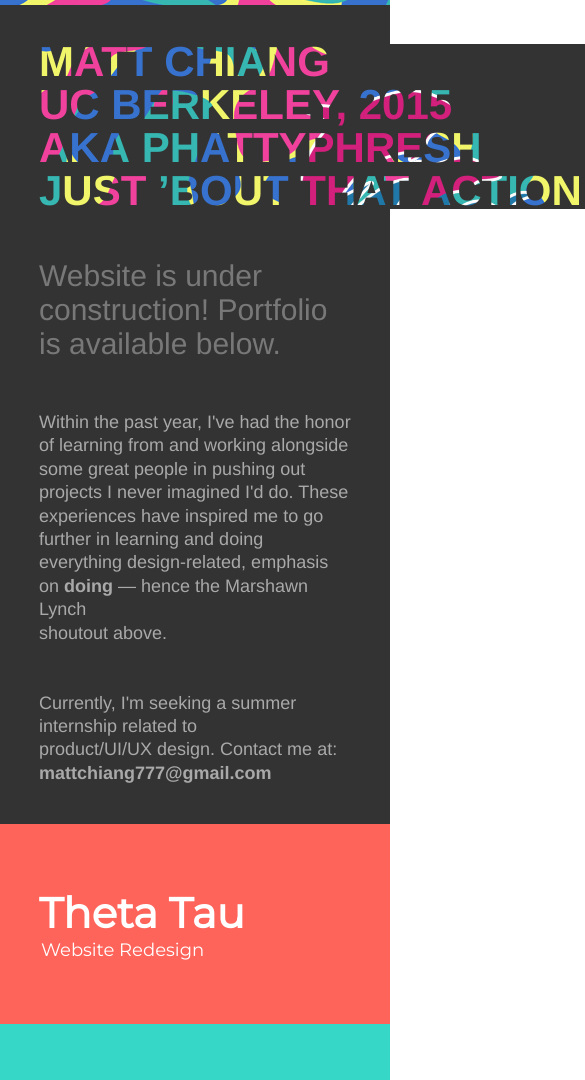
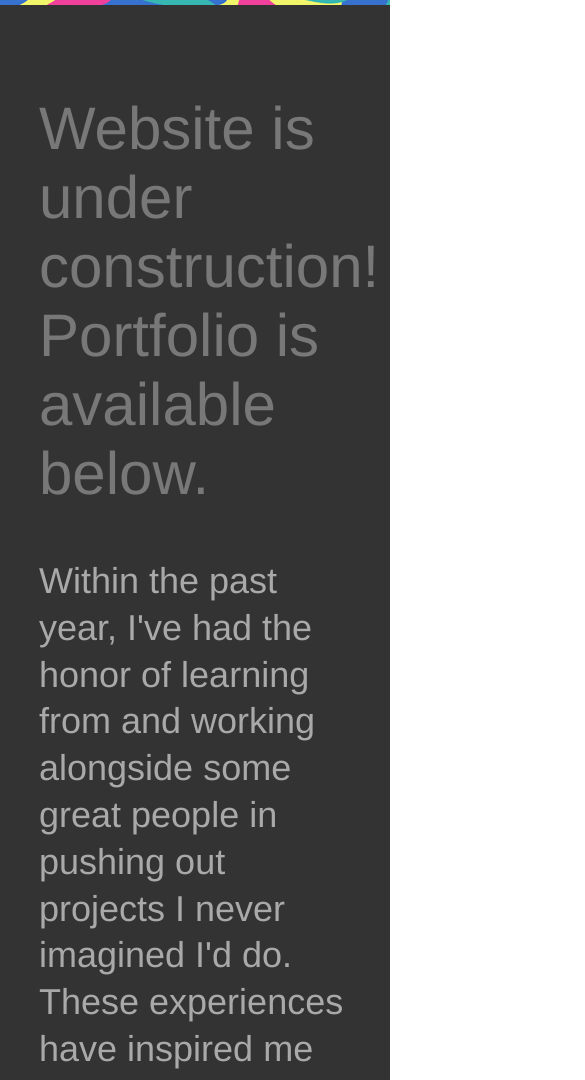
Before and after one commit to mattchiang777/mattchiang777.github.io, a plain HTML site: page index.html in a window 390 px wide. Shown: the top 1080 px of the page, 585 px wide, since content can reach past the window. Drawn offline with Linux system fonts and the light colour scheme.

Commit message:
fixed for mobile

```diff
--- a/css/style.scss
+++ b/css/style.scss
@@ -143,3 +143,35 @@ a:hover {
 	font-size: $subtitle-size;
 	margin-left: 2px;
 }
+
+@media only screen
+and (max-width: 800px) {
+	.about-header-container {
+		display: none;
+	}
+}
+
+@media only screen
+and (max-device-width: 800px) {
+	.about-header-container {
+		display: none;
+	}
+	.about-tagline {
+		font-size: $tagline-size * 2;
+	}
+	.about-desc {
+		font-size: $subtitle-size * 2;
+	}
+		@each $i in (1, 2, 3, 4) {
+			.project#{$i}-box {
+			height: 300px;
+		}
+	}
+	.project-title {
+		font-size: $title-size * 1.5;
+	}
+
+	.project-subtitle {
+		font-size: $subtitle-size * 1.5;
+	}
+}
```
Also changed, not shown: css/style.css, 1 other file.
